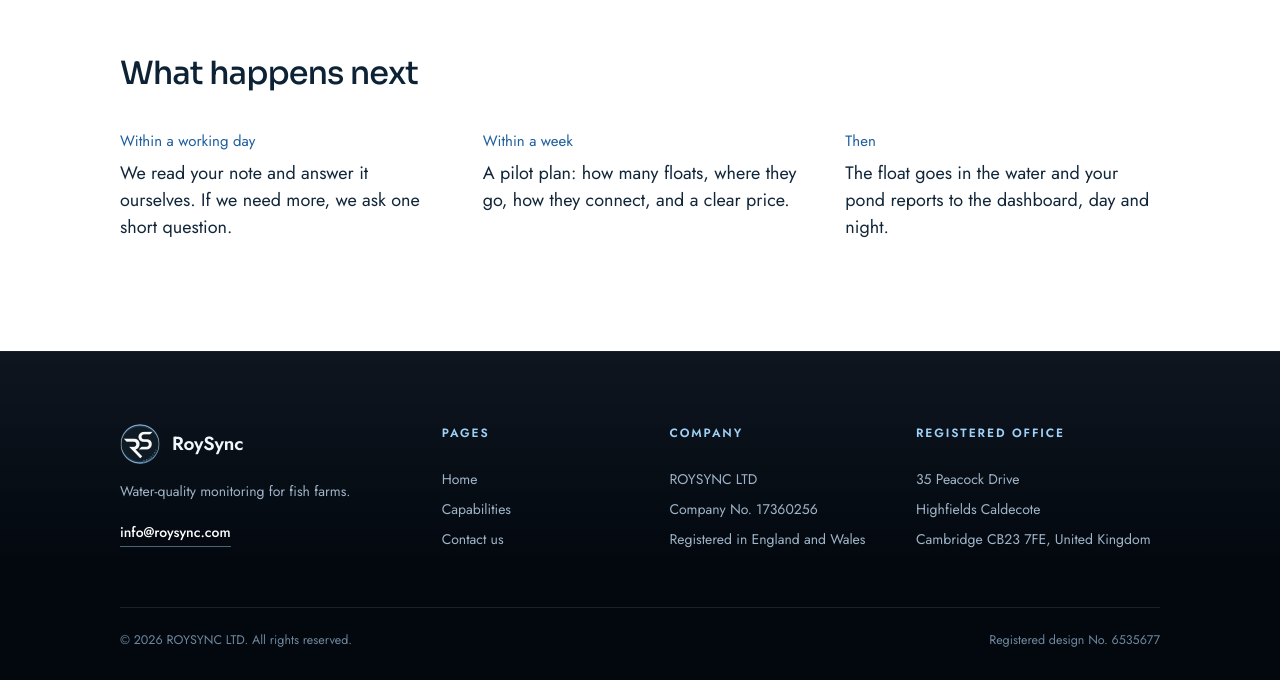
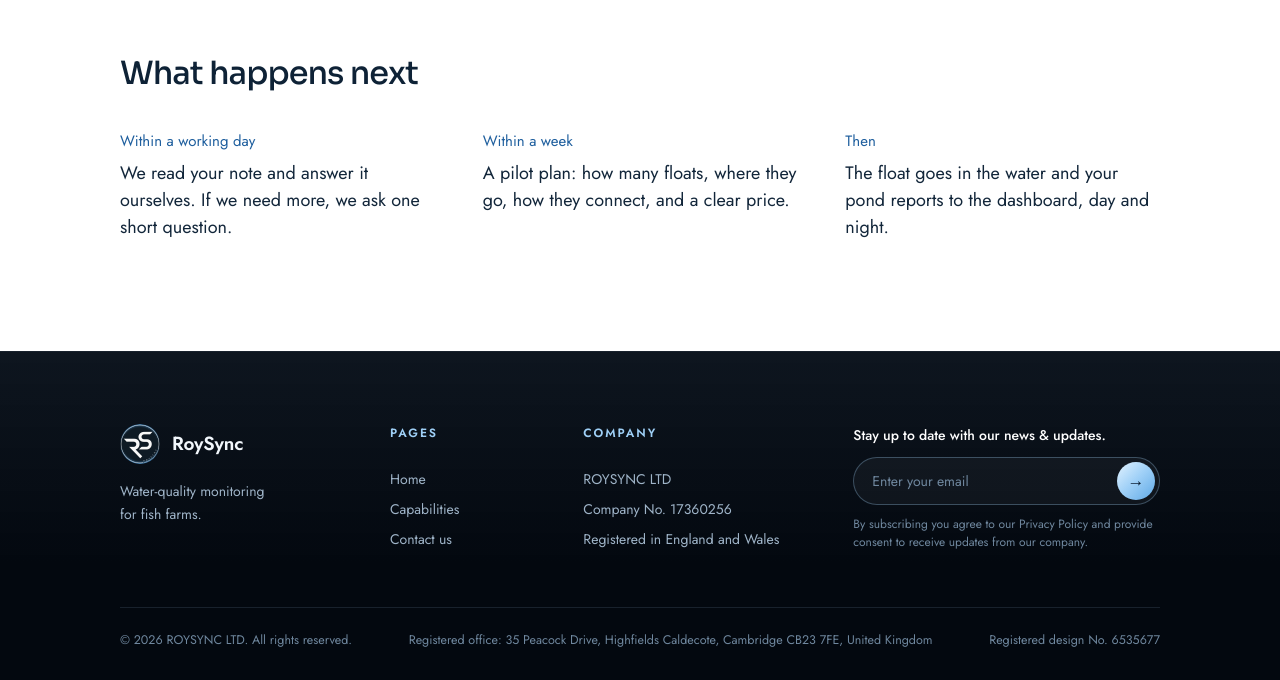
Before and after one commit to hadisw60/roysync-probe-preview, a plain HTML site: page contact.html in a window 1280 px wide. Shown: the part 2613-3293 px from the top of the page. Drawn offline with Linux system fonts and the light colour scheme.

Commit message:
The footer's address gives way to a box for news and updates, on its own column beside the company's registration; the registered office runs along the bottom line instead of a column, so the footer keeps its height. Without a list server yet, the box hands the address to info@roysync.com as a ready-written email

```diff
--- a/contact.html
+++ b/contact.html
@@ -154,21 +154,32 @@
   /* the landing page's footer, as on index.html */
   footer { padding: 72px 6vw 30px; border-top: 1px solid rgba(170,210,255,.12); color: #9fb4c8; font-size: 14px; line-height: 1.6;
            background: linear-gradient(180deg, rgba(4,12,22,.96), #03080f 65%); }
-  .ft { display: grid; grid-template-columns: 1.5fr 1fr 1.1fr 1.3fr; gap: 40px; max-width: var(--col); margin: 0 auto; }   /* on the page's column */
+  .ft { display: grid; grid-template-columns: 1.2fr .8fr 1.2fr 1.6fr; gap: 40px; max-width: var(--col); margin: 0 auto; }   /* on the page's column */
   .ft h4 { margin: 0 0 16px; font-size: 12px; font-weight: 600; letter-spacing: .16em; text-transform: uppercase; color: var(--ice); }
   .ft-col { display: flex; flex-direction: column; gap: 8px; }
   .ft-col a { width: fit-content; text-decoration: none; transition: color .2s; } .ft-col a:hover { color: #fff; }
   .ft-brand .logo { margin-bottom: 16px; color: #f2f7fc; } .ft-brand .logo img { width: 40px; height: 40px; }
-  .ft-brand p { margin: 0 0 18px; max-width: 280px; }
-  .ft-mail { display: inline-flex; color: #fff; font-weight: 500; padding-bottom: 3px; border-bottom: 1px solid rgba(159,208,247,.45); text-decoration: none; transition: border-color .2s; }
-  .ft-mail:hover { border-color: #fff; }
+  .ft-brand p { margin: 0 0 18px; max-width: 280px; text-wrap: balance; }
+  /* the updates box in place of the address: one field with its arrow inside, and the consent line under it */
+  .ft-news { display: block; max-width: 340px; }   /* clear of the contact form's own form, label and input rules */
+  .ft-news label { display: block; margin: 0 0 10px; font-size: inherit; color: #fff; font-weight: 500; }
+  .ft-news input[type=email] { display: block; width: auto; margin: 0; font-size: inherit; line-height: inherit; border: 0; }
+  .ft-news-row { display: flex; align-items: center; gap: 6px; padding: 4px 4px 4px 18px; border: 1px solid rgba(159,208,247,.3); border-radius: 999px;
+                 background: rgba(255,255,255,.04); transition: border-color .2s, background .2s; }
+  .ft-news-row:focus-within { border-color: rgba(159,208,247,.8); background: rgba(255,255,255,.07); }
+  .ft-news input { flex: 1; min-width: 0; border: 0; outline: 0; background: none; color: #fff; font: inherit; padding: 8px 0; }
+  .ft-news input::placeholder { color: #6f879e; }
+  .ft-news button { flex: none; width: 38px; height: 38px; border: 0; border-radius: 50%; cursor: pointer; font-size: 17px; color: #06182b;
+                    background: linear-gradient(135deg, #e3f3ff 0%, #9fd0f7 48%, #5fa9e6 100%); transition: transform .2s; }
+  .ft-news button:hover { transform: translateX(2px); }
+  .ft-news button:focus-visible { outline: 2px solid #9fd0f7; outline-offset: 3px; }
+  .ft-news small { display: block; margin-top: 10px; font-size: 12px; line-height: 1.5; color: #6f879e; }
 
   /* finger-sized tap areas, invisible: the links stay the size they look */
-  .navlinks a::before, .ft-col a::before, .ft-mail::before, .tabs button::before, .help-open::before { content: ""; position: absolute; }
-  .ft-col a, .ft-mail, .tabs button, .help-open { position: relative; }
+  .navlinks a::before, .ft-col a::before, .tabs button::before, .help-open::before { content: ""; position: absolute; }
+  .ft-col a, .tabs button, .help-open { position: relative; }
   .navlinks a::before { inset: -7px -2px; }
   .ft-col a::before { inset: -4px -6px; }
-  .ft-mail::before { inset: -10px -4px; }
   .tabs button::before { inset: -7px -8px -9px; z-index: 1; }   /* above the form card that starts just under the tabs */
   .help-open::before { inset: -10px -8px; }
   .ft-bottom { display: flex; justify-content: space-between; flex-wrap: wrap; gap: 10px 24px; max-width: var(--col); margin: 56px auto 0; padding-top: 22px;
@@ -198,7 +209,7 @@
     .steps { gap: 14px; margin-top: 18px; } .steps li { display: grid; grid-template-columns: 118px 1fr; gap: 14px; } .steps span { font-size: 14px; }
     .steps p { margin: 0; font-size: 15.5px; }
   }
-  @media (max-width: 540px) { footer { padding: 52px 16px 24px; font-size: 13px; } .ft { grid-template-columns: 1fr 1fr; gap: 28px 18px; } .ft-brand { grid-column: 1 / -1; } }
+  @media (max-width: 540px) { footer { padding: 52px 16px 24px; font-size: 13px; } .ft { grid-template-columns: 1fr 1fr; gap: 28px 18px; } .ft-brand, .ft-news { grid-column: 1 / -1; } }
   @media (prefers-reduced-motion: reduce) { html { scroll-behavior: auto; } *, *::before, *::after { transition: none !important; } }
 </style>
 </head>
@@ -318,7 +329,6 @@
     <div class="ft-brand">
       <a class="logo" href="./"><img src="assets/logo.png" alt="" width="40" height="40" loading="lazy">RoySync</a>
       <p>Water-quality monitoring for fish farms.</p>
-      <a class="ft-mail" href="mailto:info@roysync.com">info@roysync.com</a>
     </div>
     <nav class="ft-col" aria-label="Footer">
       <h4>Pages</h4>
@@ -332,15 +342,26 @@
       <span>Company No. 17360256</span>
       <span>Registered in England and Wales</span>
     </div>
-    <div class="ft-col">
-      <h4>Registered office</h4>
-      <span>35 Peacock Drive</span>
-      <span>Highfields Caldecote</span>
-      <span>Cambridge CB23 7FE, United Kingdom</span>
-    </div>
+    <!-- no list server yet: the address reaches info@roysync.com as a ready-written email from the visitor's own mail app -->
+    <form class="ft-news" action="mailto:info@roysync.com?subject=Subscribe%20to%20RoySync%20updates" method="post" enctype="text/plain">
+      <label for="ft-email">Stay up to date with our news &amp; updates.</label>
+      <div class="ft-news-row">
+        <input id="ft-email" name="email" type="email" placeholder="Enter your email" autocomplete="email" required>
+        <button type="submit" aria-label="Subscribe">→</button>
+      </div>
+      <small>By subscribing you agree to our Privacy Policy and provide consent to receive updates from our company.</small>
+    </form>
+    <script>
+    document.querySelectorAll('.ft-news').forEach(f => f.addEventListener('submit', e => {
+      e.preventDefault();
+      location.href = 'mailto:info@roysync.com?subject=' + encodeURIComponent('Subscribe to RoySync updates') +
+        '&body=' + encodeURIComponent('Please add ' + f.elements.email.value.trim() + ' to RoySync news & updates.');
+    }));
+    </script>
   </div>
   <div class="ft-bottom">
     <span>© 2026 ROYSYNC LTD. All rights reserved.</span>
+    <span>Registered office: 35 Peacock Drive, Highfields Caldecote, Cambridge CB23 7FE, United Kingdom</span>
     <span>Registered design No. 6535677</span>
   </div>
 </footer>
```
Also changed, not shown: index.html (+37 -16 lines).
